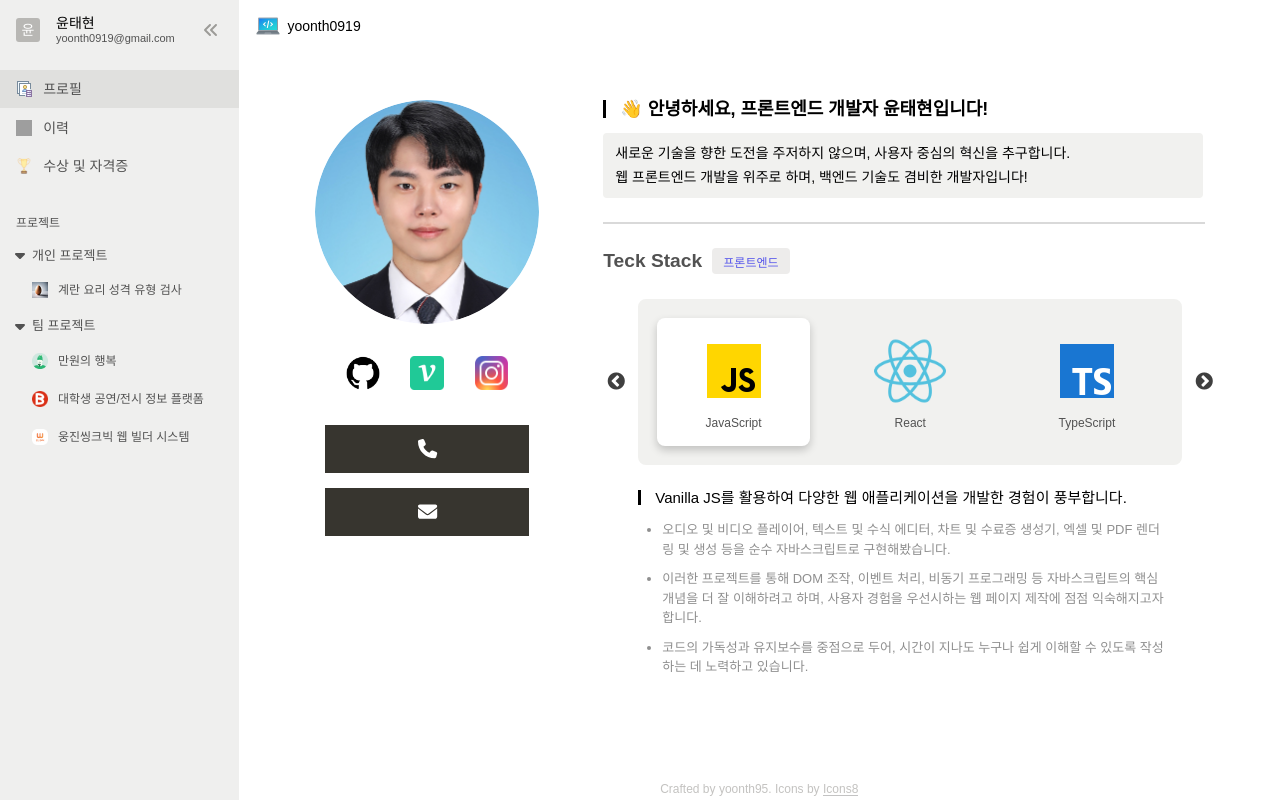
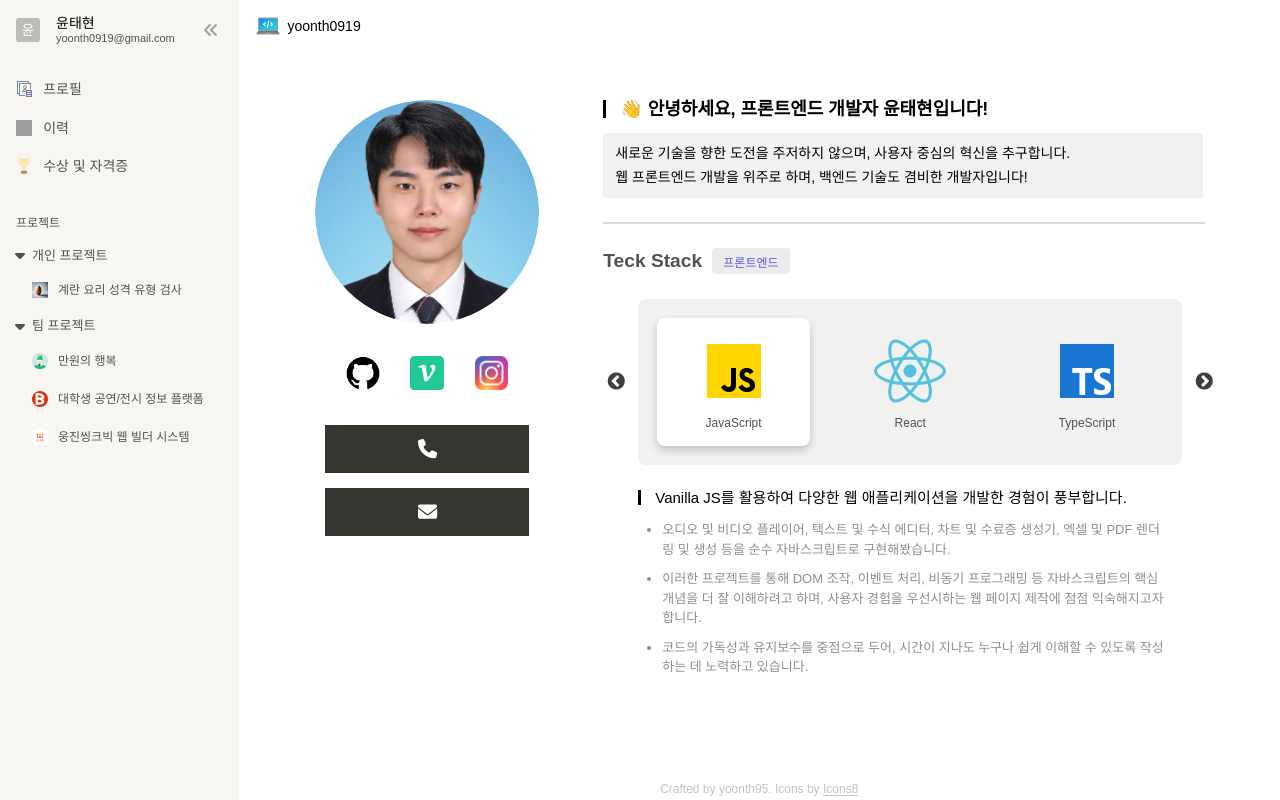
Before and after one commit to yoonth95/portfolio, a React (Vite) app: page / in a window 1280 px wide. Built offline with nearby package versions, Linux system fonts and the light colour scheme; grey boxes are pictures that could not be loaded; a web font is replaced by a local one.

Commit message:
Design: 글로벌 css 백그라운드 색 추가

```diff
--- a/src/styles/GlobalStyled.ts
+++ b/src/styles/GlobalStyled.ts
@@ -10,12 +10,13 @@ export const GlobalStyles = createGlobalStyle`
   }
 
   :root {
-    --gray100-color: rgba(55, 53, 47, 0.08);  // 사이드바 배경색
+    --gray100-color: #f7f6f3;  // 사이드바 배경색
     --gray200-color: #d9d9d9;
     --gray300-color: #37352f14;
     --gray400-color: #37352f4d;
     --gray500-color: #525252;
     --gray600-color: #37352f;
+    --modal-bg-color: rgba(0, 0, 0, 0.55);
   }
 
   html,
```
